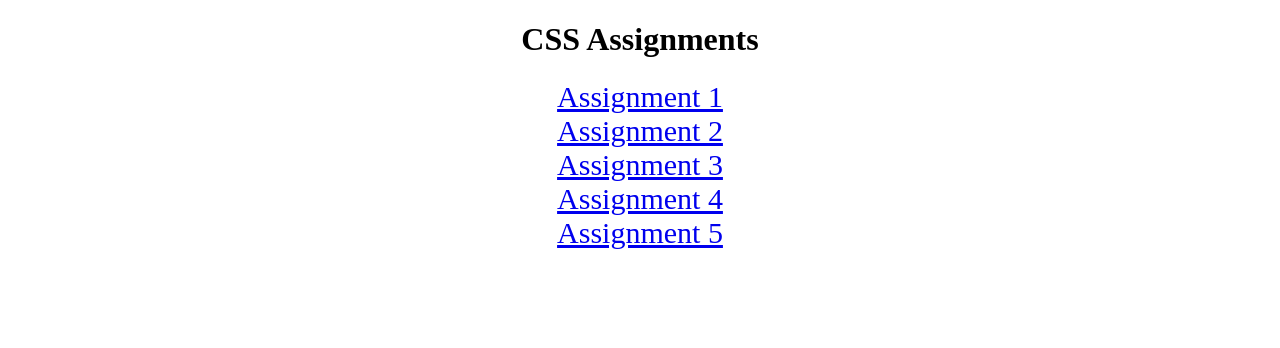
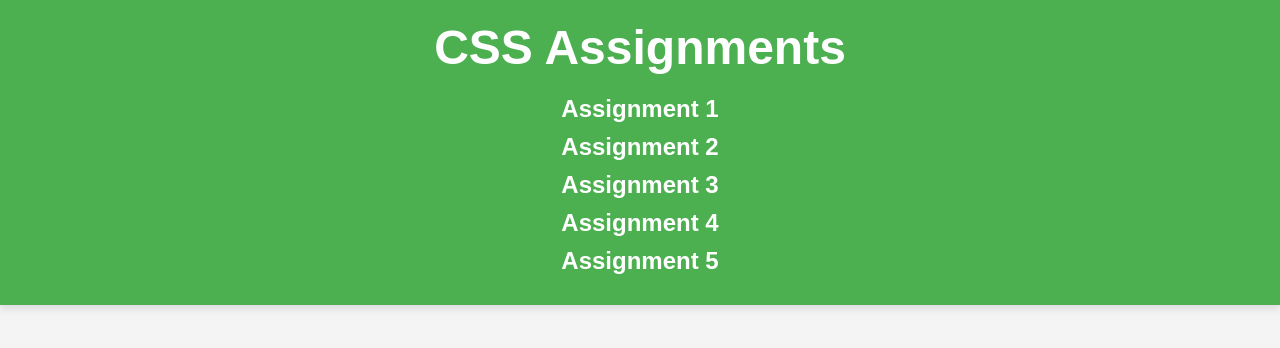
Before and after one commit to Dapo-dan/AltSchool_CSS, a plain HTML site: page index.html in a window 1280 px wide. Drawn offline with Linux system fonts and the light colour scheme.

Commit message:
refactor: enhance HTML structure and styles for improved layout and readability

```diff
--- a/index.html
+++ b/index.html
@@ -6,17 +6,56 @@
     <meta name="viewport" content="width=device-width, initial-scale=1.0">
     <title>CSS Assignments</title>
     <style>
-        a {
-            font-size: 30px;
+        body {
+            font-family: Arial, sans-serif;
+            background-color: #f4f4f4;
+            margin: 0;
+            padding: 0;
+        }
+
+        header {
+            background-color: #4CAF50;
+            color: white;
+            padding: 20px 0;
+            text-align: center;
+            box-shadow: 0 4px 8px rgba(0, 0, 0, 0.1);
+        }
+
+        h1 {
+            margin: 0;
+            font-size: 3em;
+        }
+
+        nav ul {
+            list-style-type: none;
+            padding: 0;
+            margin: 20px 0 0;
+            text-align: center;
+        }
+
+        nav ul li {
+            margin: 10px 0;
+        }
+
+        nav ul li a {
+            text-decoration: none;
+            color: white;
+            font-size: 1.5em;
+            transition: color 0.3s;
+            font-weight: bold;
+        }
+
+        nav ul li a:hover {
+            color: #ffeb3b;
         }
     </style>
 </head>
 
 <body>
-    <header style="text-align: center;">
+    <header>
         <h1>CSS Assignments</h1>
         <nav>
-            <ul style="list-style-type: none; padding: 0;">
+            <ul>
                 <li><a href="./assignment1/index.html">Assignment 1</a></li>
                 <li><a href="./assignment2/index.html">Assignment 2</a></li>
                 <li><a href="./assignment3/index.html">Assignment 3</a></li>
```
